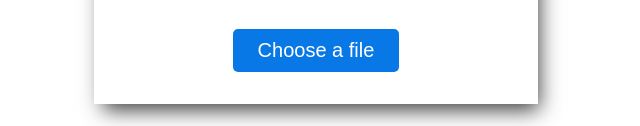
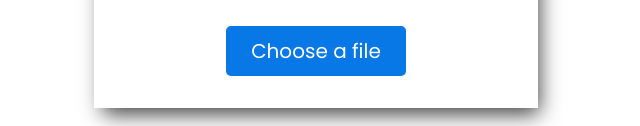
Before and after one commit to wendysp91/Image-Uploader, a plain HTML site: page public/index.html in a window 1280 px wide. Shown: the part 536-662 px from the top of the page, without its empty margins (324-964 px from the left). Drawn offline with nearby package versions, Linux system fonts and the light colour scheme.

Commit message:
Fix button

```diff
--- a/css/style.css
+++ b/css/style.css
@@ -52,7 +52,7 @@ h2{
     font-size: 12px;
     margin: 10px 0 15px 0;
   }
-  button{
+  label{
     padding: 10px 25px;
     font-size: 20px;
     font-weight: 500;
--- a/public/index.html
+++ b/public/index.html
@@ -23,7 +23,8 @@
                 <span>OR</span>
                 <input type="file" hidden>
             </div>
-            <button class="button" type="button">Choose a file</button>
+            <input type="file" id="actual-btn" hidden />
+            <label for="actual-btn">Choose a file</label>
         </div>
     </div>
 
```
